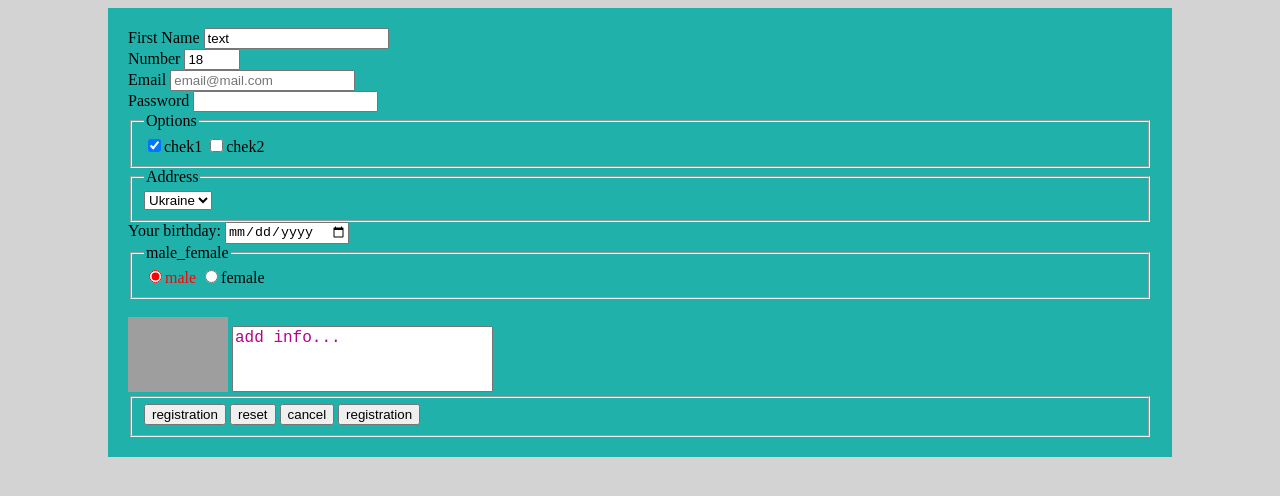
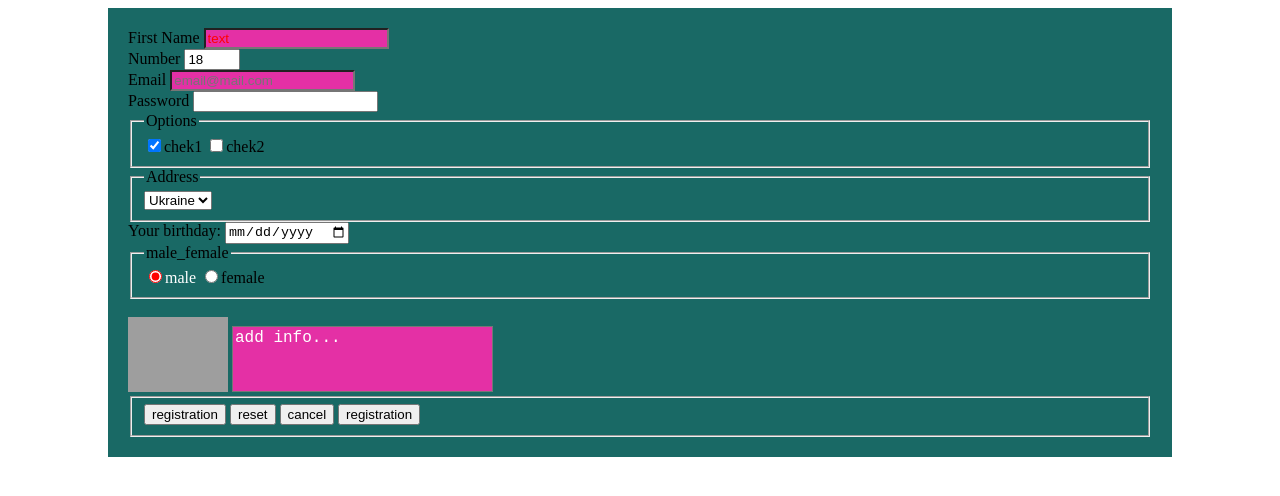
Before and after one commit to ITStepPV114/html_css_pv114, a plain HTML site: page lesson9_forms/forms.html in a window 1280 px wide. Drawn offline with Linux system fonts and the light colour scheme; files that its build step writes are made by us from their sources; grey boxes are pictures that could not be loaded.

Commit message:
using scss

```diff
--- a/lesson9_forms/forms.html
+++ b/lesson9_forms/forms.html
@@ -6,50 +6,10 @@
     <meta http-equiv="X-UA-Compatible" content="IE=edge">
     <meta name="viewport" content="width=device-width, initial-scale=1.0">
     <title>Forms and Srpite</title>
-    <link rel="stylesheet" href="./css/style.css">
+    <link rel="stylesheet" href="styles.css">
+    <!-- <link rel="stylesheet" href=""> -->
     <style>
-        .registration {
-            width: 80vw;
-            /* display: flex;
-    flex-direction: column; */
-            background-color: lightseagreen;
-            padding: 20px;
-            margin: 0 auto;
-        }
 
-
-        textarea {
-            resize: none;
-        }
-
-        input[type="image"] {
-            width: 100px;
-        }
-
-        input[type="radio"]:checked+span {
-            color: red;
-            /* border: 1px solid black; */
-
-        }
-
-        input[type="radio"] {
-            accent-color: red;
-        }
-
-        textarea::placeholder {
-            color: rgb(179, 6, 136);
-            font-size: large;
-        }
-
-        input:focus {
-            outline: 4px solid blue;
-
-        }
-
-        input[type="radio"]:focus {
-            outline: 4px solid red;
-
-        }
     </style>
 </head>
 
--- /dev/null
+++ b/lesson9_forms/styles.scss
@@ -0,0 +1,63 @@
+$colorBG: rgb(228, 48, 165);
+$colorText: white;
+$colorBGForm: rgb(25, 105, 101);
+
+@mixin BGAndTextStyle($colorTextMixin:red){
+    background-color: $colorBG;
+    color:$colorTextMixin;
+
+}
+
+.registration {
+    width: 80vw;
+    /* display: flex;
+    flex-direction: column; */
+    background-color: $colorBGForm;
+    padding: 20px;
+    margin: 0 auto;
+}
+
+
+
+textarea {
+    resize: none;
+    background-color: $colorBG;
+}
+
+input[type="image"] {
+    width: 100px;
+}
+
+input[type="radio"]:checked+span {
+    color: $colorText;
+    /* border: 1px solid black; */
+
+}
+
+input[type="radio"] {
+    accent-color: red;
+}
+
+textarea::placeholder {
+    // color: rgb(179, 6, 136);
+    font-size: large;
+    @include BGAndTextStyle($colorTextMixin: $colorText);
+}
+
+input:focus {
+    outline: 4px solid blue;
+
+}
+
+input[type="radio"]:focus {
+    outline: 4px solid red;
+
+}
+
+input[type="text"]{
+    @include BGAndTextStyle;
+}
+
+input[type="email"]{
+    @include BGAndTextStyle($colorTextMixin:black);
+}
```
Also changed, not shown: lesson9_forms/styles.css (added), 1 other file.
